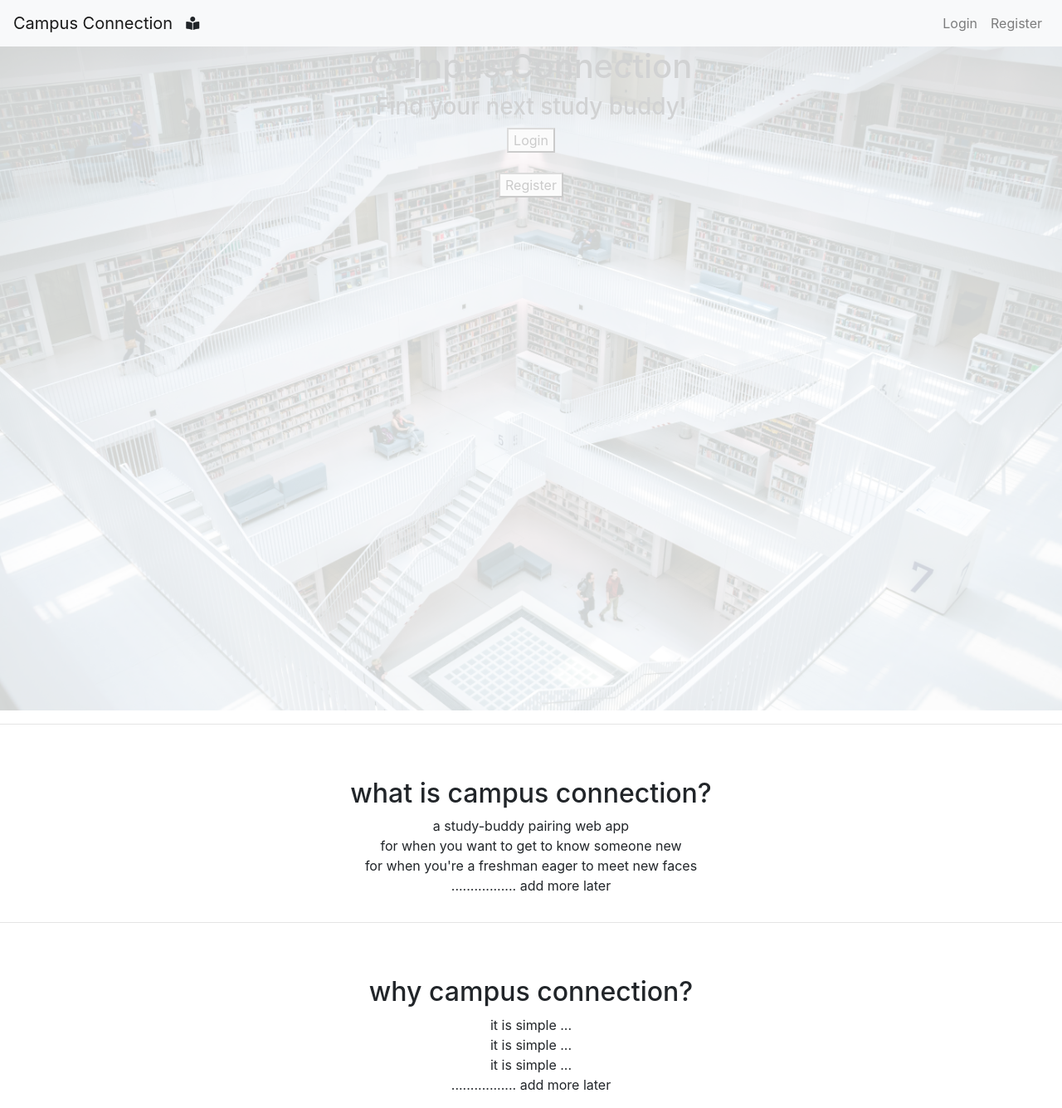
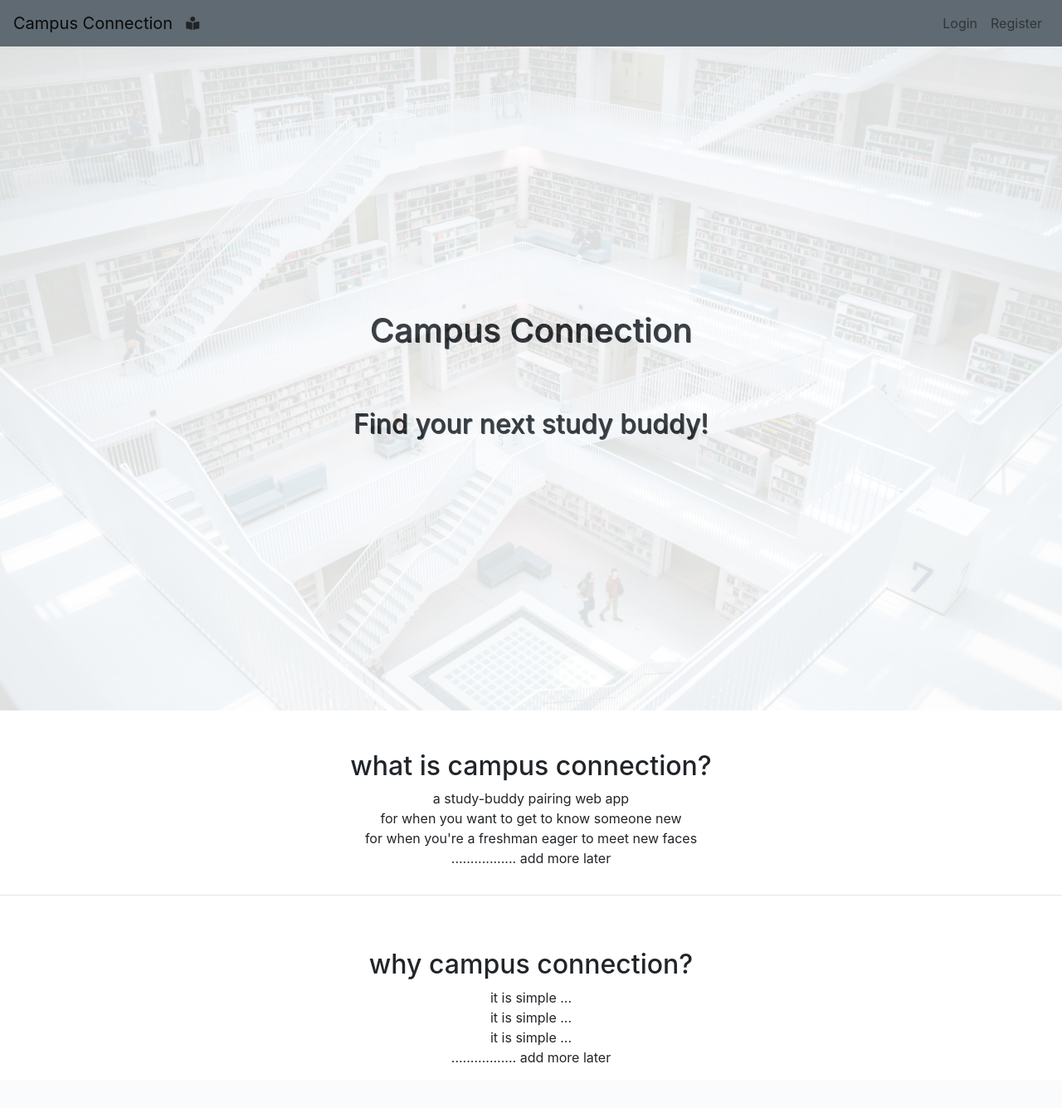
Before and after one commit to madhusivaraj/campus-connection, a Flask app: page / in a window 1280 px wide. Shown: the whole page at 83% size. After the commit the page ends 1281 px from the top, so only its background shows below. Run offline with Flask 2, Linux system fonts and the light colour scheme; parts of the project's set-up code (start-up, migrations or seed data) failed here and were passed over; some libraries are stand-ins or nearby versions.

Commit message:
fixed landing

```diff
--- a/static/styles.css
+++ b/static/styles.css
@@ -1,17 +1,63 @@
+* {
+  margin: 0;
+  padding: 0;
+}
+
 body, html {
   height: 100%;
   width: 100%;
 }
 
-#landing {
+.hero {
+  width: 100%;
+  height: 100%;
+  min-width: 100%;
+  min-height: 100%;
+  position: relative;
+}
+
+.hero::before {
+  background-image: url("library.jpg");
+  background-size: cover;
+  content: "";
+  display: block;
+  position: absolute;
+  top: 0;
+  left: 0;
+  width: 100%;
+  height: 100%;
+  opacity: 0.15;
+}
+
+.flex-center {
+  display: flex;
+  flex-direction: column;
+  justify-content: center;
+  align-content: center;
+  text-align: center;
+}
+.hero-message {
+  text-shadow: #343a40 1.0px 1.0px;
+  font-size: 1.5rem;
+  /* position: relative; */
+}
+
+.hero-title {
+  margin-top: 0px;
+  margin-bottom: 70px;
+}
+
+header {
+  background-color: rgba(200, 200, 200, 0.5);
   background-image: url("library.jpg");
   height: 100%;
   size: cover;
   margin-bottom: 0px;
   background-size: cover;
+  color: black;
   opacity: 0.2;
 }
 
-h1, h3 {
+div h1, h3 {
   opacity: 1.0;
 }
--- a/templates/base.html
+++ b/templates/base.html
@@ -8,7 +8,7 @@
 </head>
 <body>
 
-  <nav class="navbar navbar-expand-lg navbar-light bg-light">
+  <nav style="background-color: #5f6a72 !important" class="navbar navbar-expand-lg navbar-light bg-light">
   <a class="navbar-brand" href="{{ url_for('index')}}">Campus Connection</a>
   <i class="fas fa-book-reader"></i>
   <button class="navbar-toggler" type="button" data-toggle="collapse" data-target="#navbarSupportedContent" aria-controls="navbarSupportedContent" aria-expanded="false" aria-label="Toggle navigation">
--- a/templates/index.html
+++ b/templates/index.html
@@ -11,22 +11,30 @@
   {% block content %}
 
   {% if not username %}
-  <div id="landing" style="text-align: center">
-    <h1>Campus Connection</h1>
-    <h3>Find your next study buddy!</h3>
+  <!-- <header id="landing" style="text-align: center">
+    <div>
+      <h1>Campus Connection</h1>
+      <h3>Find your next study buddy!</h3>
+    <a href="{{ url_for('login') }}">
+      <button>
+        Login
+      </button>
+    </a>
+    <a href="{{ url_for('register') }}">
+      <button>
+        Register
+      </button>
+    </a>
+    </div>
+  </header> -->
 
-    <div>
-      <a href="{{ url_for('login') }}"><button>
-        Login
-      </button></a>
-        <br><br>
-      <a href="{{ url_for('register') }}"><button>
-        Register
-      </button></a>
+  <div class="hero flex-center">
+    <div class="hero-message">
+      <h1 class="hero-title">Campus Connection</h1>
+      <h2 class="hero-sub-title">Find your next study buddy!</h2>
     </div>
   </div>
 
-    <hr>
 
     <div class="container">
         <div class="row">
@@ -59,7 +67,6 @@
 
 
     {% else %}
-    <br><br><br>
     <h1 style="text-align: center">Welcome, {{username}}!</h1>
     {% endif %}
   {% endblock %}
```
